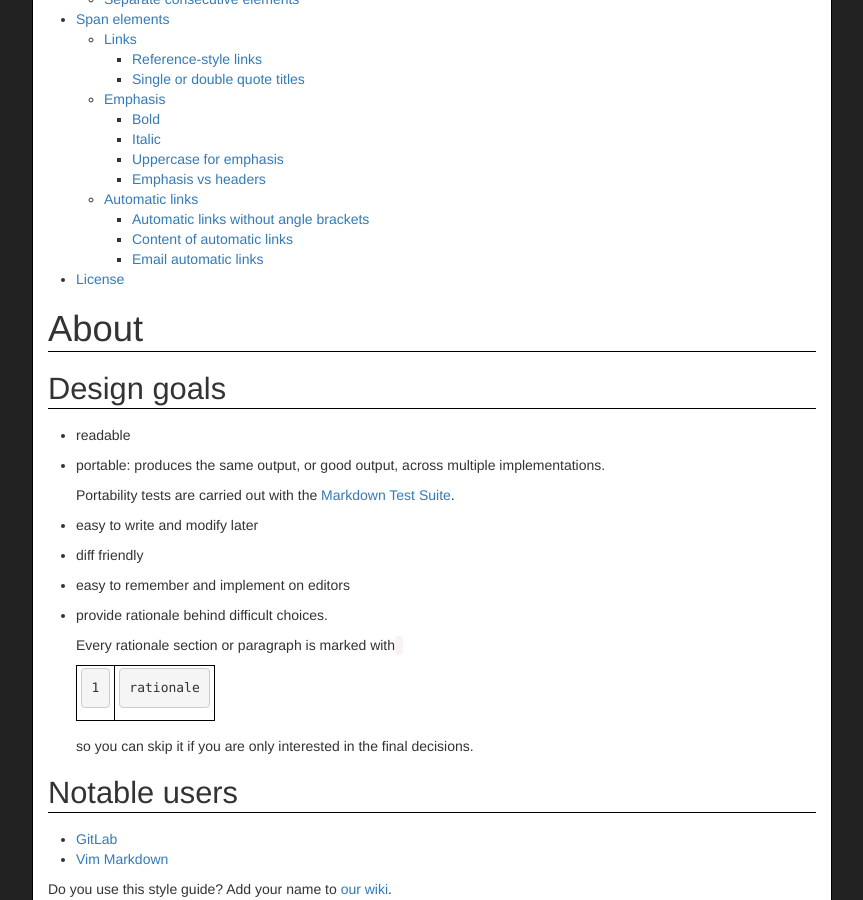
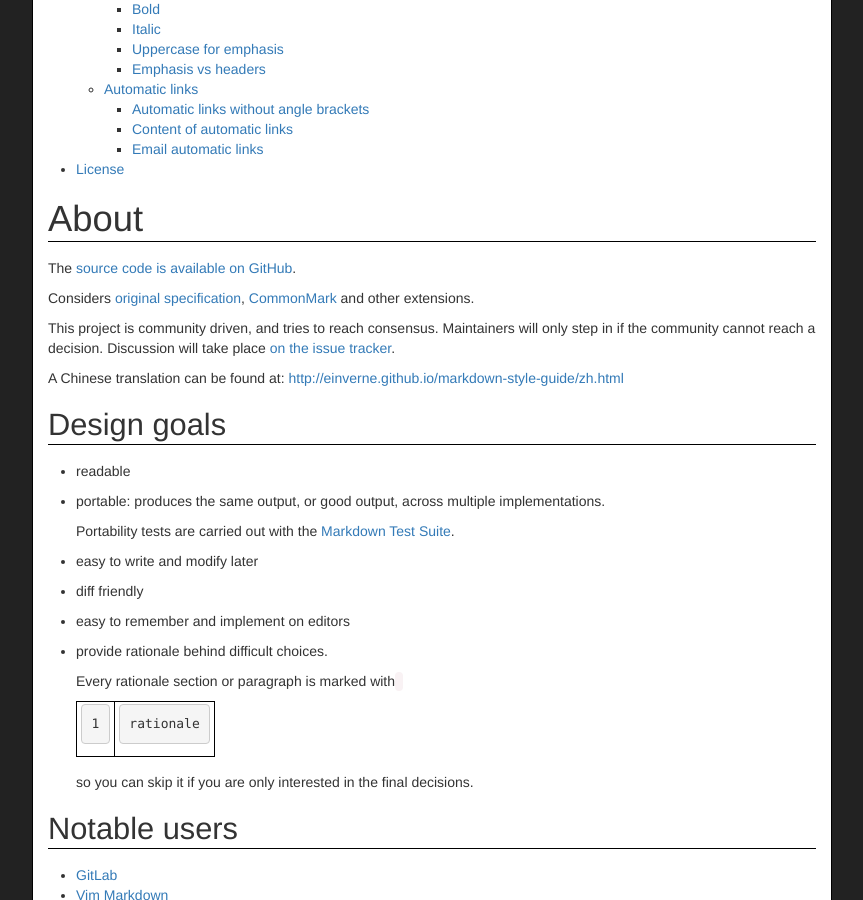
Before and after one commit to cirosantilli/markdown-style-guide, a Jekyll site: the page built from index.md, in a window 1280 px wide and 900 px high, scrolled down 1394 px. Shown: the whole window, without its empty margins (208-1071 px from the left). Built offline with Jekyll 4.4.1, drawn with Linux system fonts in a browser that asks for light colours; nearby versions of some CDN libraries; some of the changed text lies outside the part shown.

Commit message:
Link to chinese translation

```diff
--- a/index.md
+++ b/index.md
@@ -3,6 +3,13 @@ title: Markdown Style Guide
 description: Readable and portable Markdown style guide.
 ---
 
+- a
+{:toc}
+
+## About
+
+The [source code is available on GitHub]({{ site.github }}).
+
 Considers [original specification](http://daringfireball.net/projects/markdown/syntax),
 [CommonMark](http://commonmark.org) and other extensions.
 
@@ -10,12 +17,7 @@ This project is community driven, and tries to reach consensus.
 Maintainers will only step in if the community cannot reach a decision.
 Discussion will take place [on the issue tracker]({{ site.github }}/issues).
 
-The [source code is available on GitHub]({{ site.github }}).
-
-- a
-{:toc}
-
-## About
+A Chinese translation can be found at: <http://einverne.github.io/markdown-style-guide/zh.html>
 
 ### Design goals
 
```
